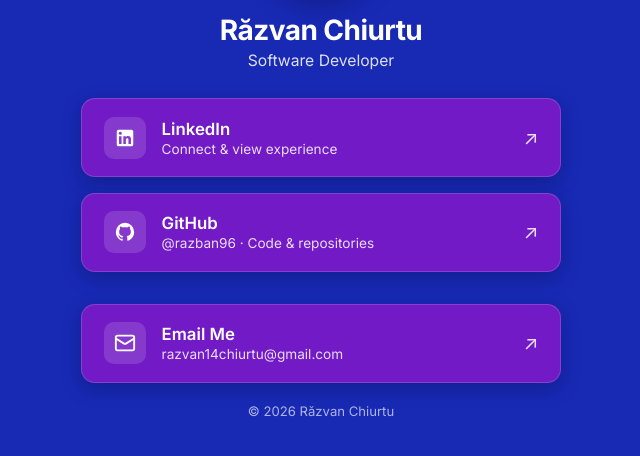
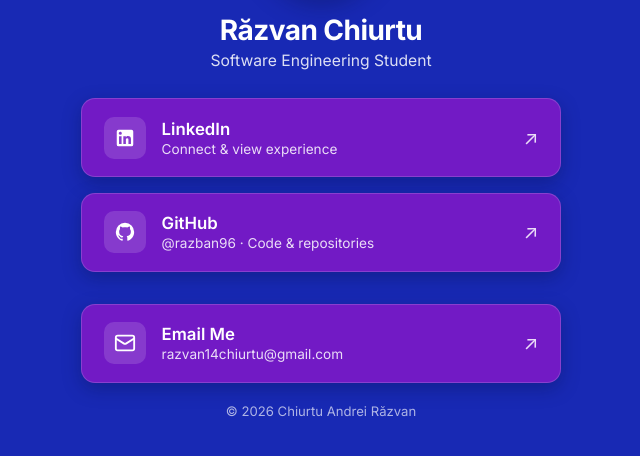
Before and after one commit to razban96/razban96.github.io, an Astro site: page / in a window 1280 px wide. Shown: the part 254-710 px from the top of the page, without its empty margins (319-959 px from the left). Built offline with nearby package versions, Linux system fonts and the light colour scheme; Astro itself is replaced by a stand-in of ours.

Commit message:
Changed name in footer and status

```diff
--- a/src/pages/index.astro
+++ b/src/pages/index.astro
@@ -1,7 +1,7 @@
 ---
 const profile = {
     name: "Răzvan Chiurtu",
-    role: "Software Developer",
+    role: "Software Engineering Student",
     avatarUrl: "/profile-picture.jpg",
     email: "razvan14chiurtu@gmail.com",
 };
@@ -113,7 +113,7 @@ const links = [
             <span class="arrow" aria-hidden="true">↗</span>
         </a>
 
-        <p class="copyright">© {new Date().getFullYear()} {profile.name}</p>
+        <p class="copyright">© {new Date().getFullYear()} {"Chiurtu Andrei Răzvan"}</p>
     </footer>
 </main>
 
```
